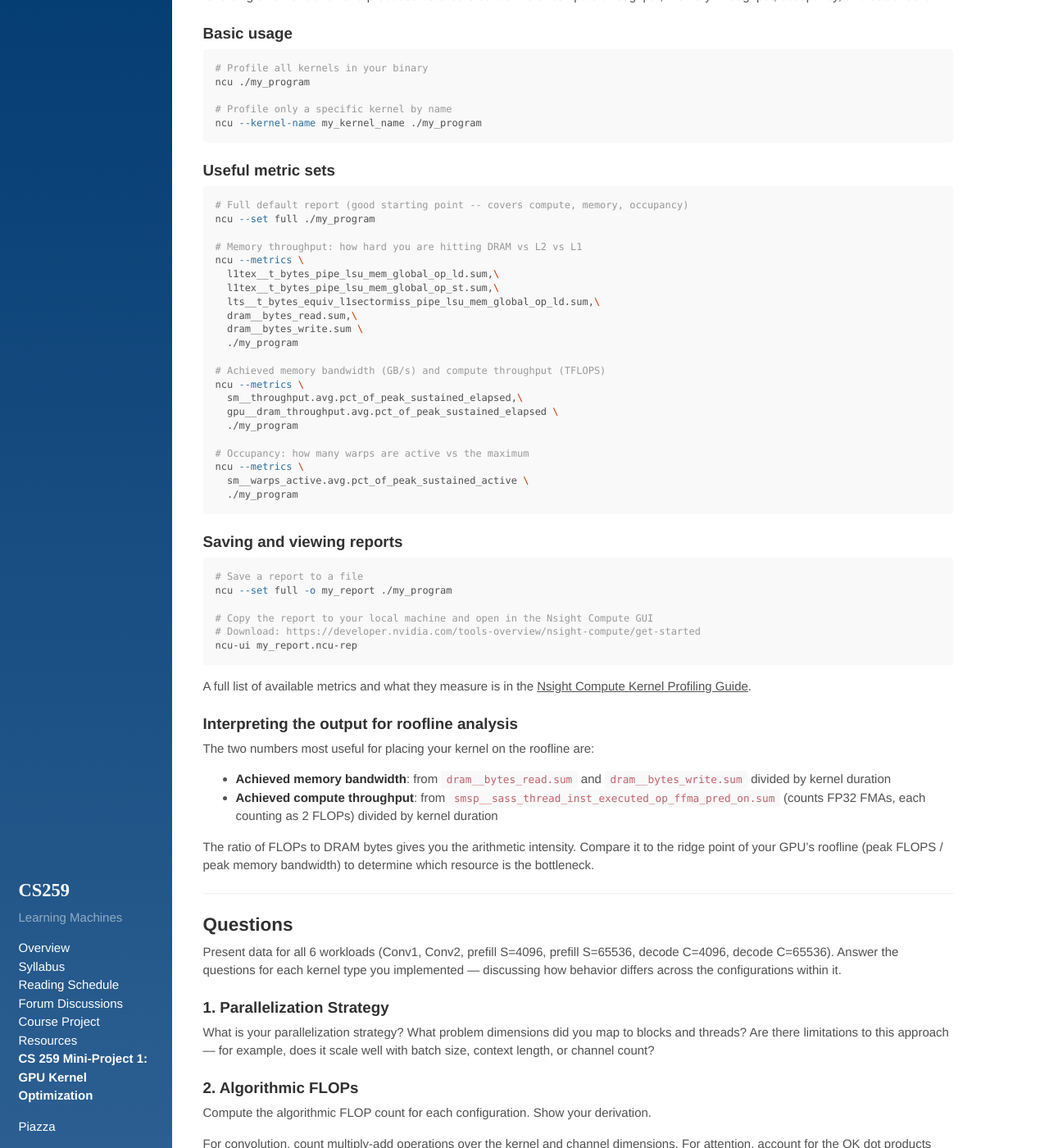
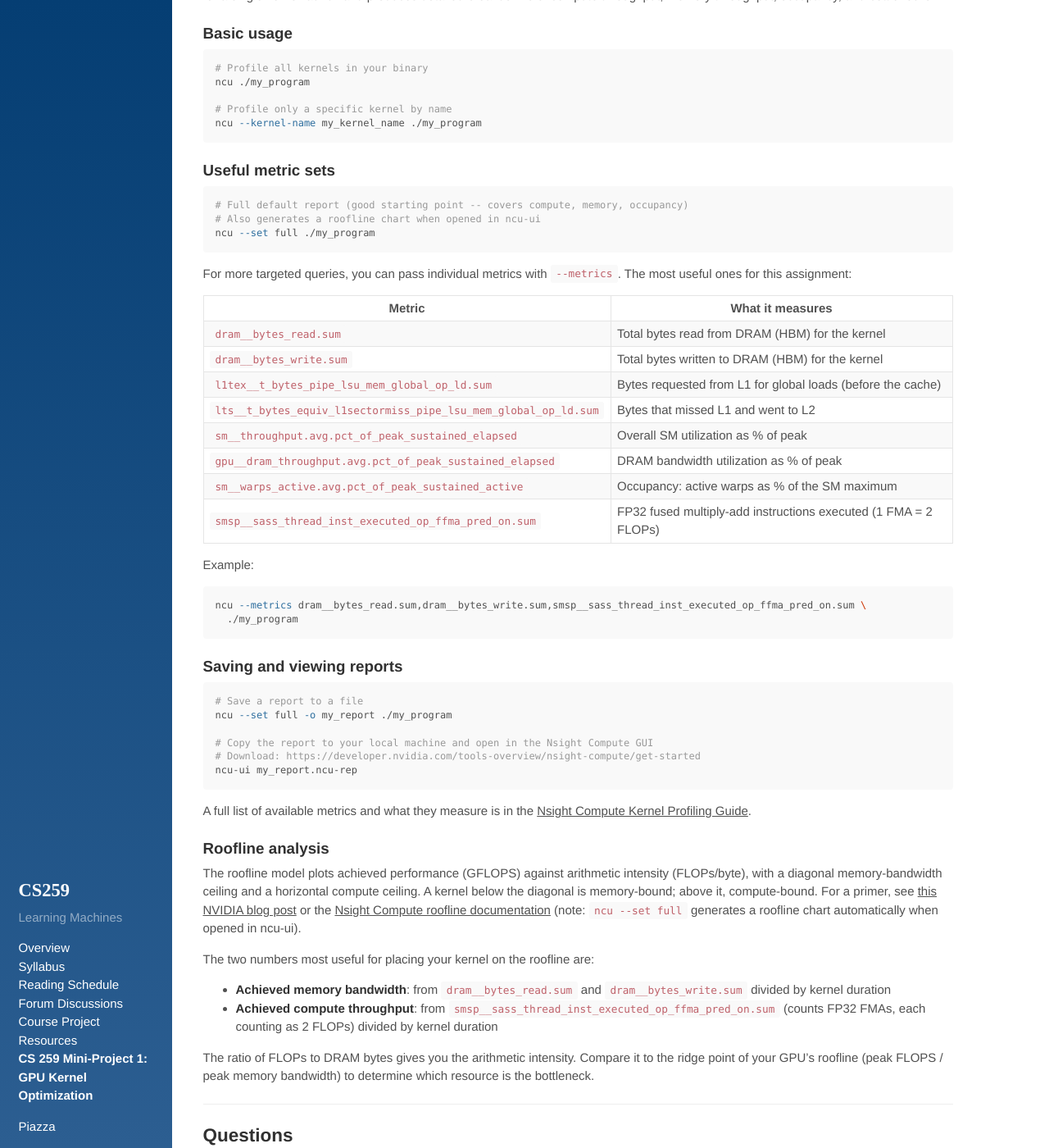
Before and after one commit to PolyArch/cs259, a Jekyll site: the page built from 04-miniproj-1.md, in a window 1280 px wide and 1400 px high, scrolled down 1978 px. Shown: the whole window at 82% size. Built offline with Jekyll 4.4.1, drawn with Linux system fonts in a browser that asks for light colours; our own code applies the rules of GitHub Pages for plain Markdown files.

Commit message:
Expand metric descriptions, add roofline primer links

````diff
--- a/04-miniproj-1.md
+++ b/04-miniproj-1.md
@@ -120,26 +120,27 @@ ncu --kernel-name my_kernel_name ./my_program
 
 ```bash
 # Full default report (good starting point -- covers compute, memory, occupancy)
+# Also generates a roofline chart when opened in ncu-ui
 ncu --set full ./my_program
+```
 
-# Memory throughput: how hard you are hitting DRAM vs L2 vs L1
-ncu --metrics \
-  l1tex__t_bytes_pipe_lsu_mem_global_op_ld.sum,\
-  l1tex__t_bytes_pipe_lsu_mem_global_op_st.sum,\
-  lts__t_bytes_equiv_l1sectormiss_pipe_lsu_mem_global_op_ld.sum,\
-  dram__bytes_read.sum,\
-  dram__bytes_write.sum \
-  ./my_program
+For more targeted queries, you can pass individual metrics with `--metrics`.
+The most useful ones for this assignment:
 
-# Achieved memory bandwidth (GB/s) and compute throughput (TFLOPS)
-ncu --metrics \
-  sm__throughput.avg.pct_of_peak_sustained_elapsed,\
-  gpu__dram_throughput.avg.pct_of_peak_sustained_elapsed \
-  ./my_program
+| Metric | What it measures |
+|--------|-----------------|
+| `dram__bytes_read.sum` | Total bytes read from DRAM (HBM) for the kernel |
+| `dram__bytes_write.sum` | Total bytes written to DRAM (HBM) for the kernel |
+| `l1tex__t_bytes_pipe_lsu_mem_global_op_ld.sum` | Bytes requested from L1 for global loads (before the cache) |
+| `lts__t_bytes_equiv_l1sectormiss_pipe_lsu_mem_global_op_ld.sum` | Bytes that missed L1 and went to L2 |
+| `sm__throughput.avg.pct_of_peak_sustained_elapsed` | Overall SM utilization as % of peak |
+| `gpu__dram_throughput.avg.pct_of_peak_sustained_elapsed` | DRAM bandwidth utilization as % of peak |
+| `sm__warps_active.avg.pct_of_peak_sustained_active` | Occupancy: active warps as % of the SM maximum |
+| `smsp__sass_thread_inst_executed_op_ffma_pred_on.sum` | FP32 fused multiply-add instructions executed (1 FMA = 2 FLOPs) |
 
-# Occupancy: how many warps are active vs the maximum
-ncu --metrics \
-  sm__warps_active.avg.pct_of_peak_sustained_active \
+Example:
+```bash
+ncu --metrics dram__bytes_read.sum,dram__bytes_write.sum,smsp__sass_thread_inst_executed_op_ffma_pred_on.sum \
   ./my_program
 ```
 
@@ -157,7 +158,14 @@ ncu-ui my_report.ncu-rep
 A full list of available metrics and what they measure is in the
 [Nsight Compute Kernel Profiling Guide](https://docs.nvidia.com/nsight-compute/ProfilingGuide/index.html#metrics-reference).
 
-### Interpreting the output for roofline analysis
+### Roofline analysis
+
+The roofline model plots achieved performance (GFLOPS) against arithmetic intensity
+(FLOPs/byte), with a diagonal memory-bandwidth ceiling and a horizontal compute
+ceiling. A kernel below the diagonal is memory-bound; above it, compute-bound.
+For a primer, see [this NVIDIA blog post](https://developer.nvidia.com/blog/roofline-and-empirical-roofline-toolkit/)
+or the [Nsight Compute roofline documentation](https://docs.nvidia.com/nsight-compute/ProfilingGuide/index.html#roofline)
+(note: `ncu --set full` generates a roofline chart automatically when opened in ncu-ui).
 
 The two numbers most useful for placing your kernel on the roofline are:
 
````
